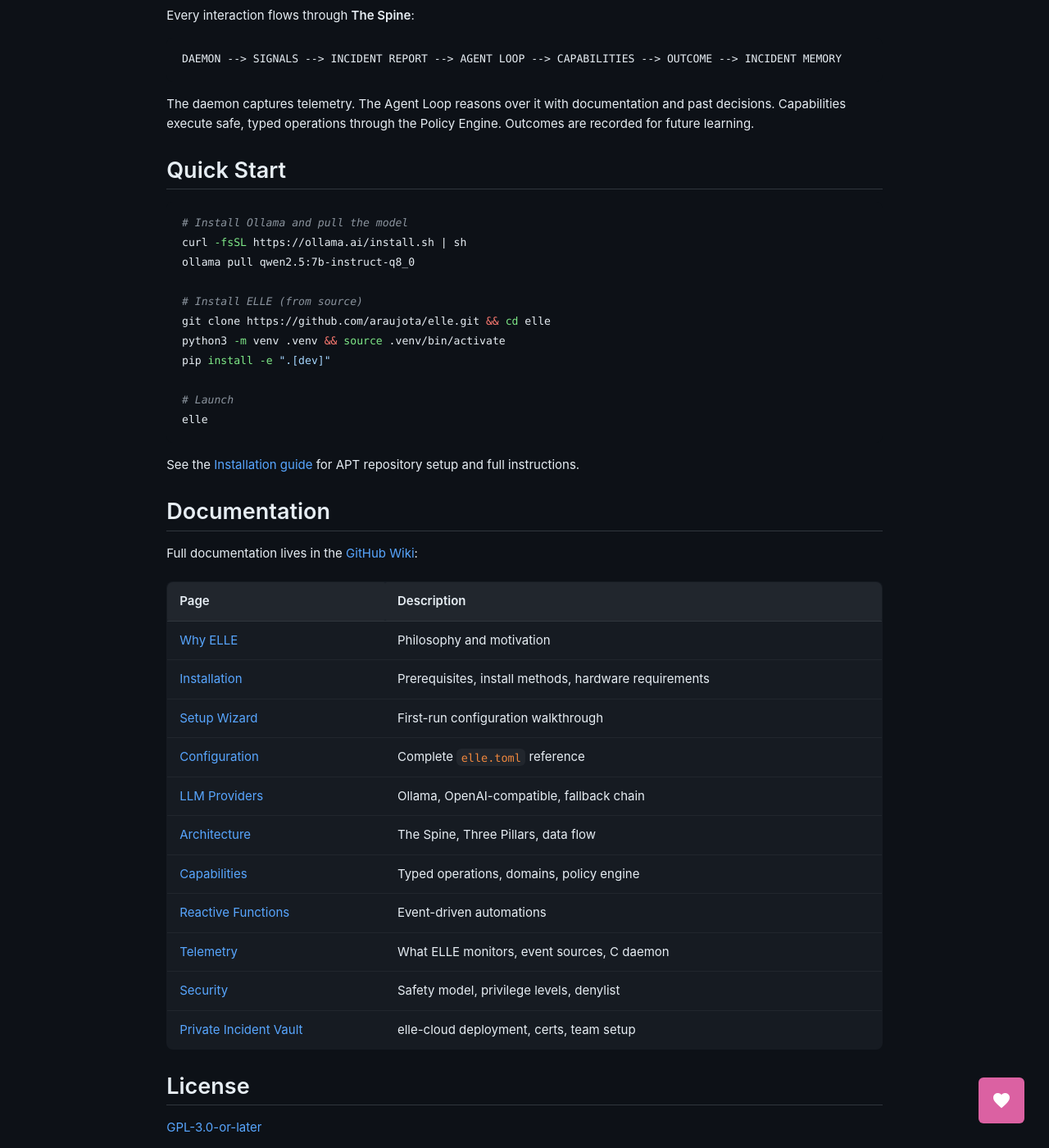
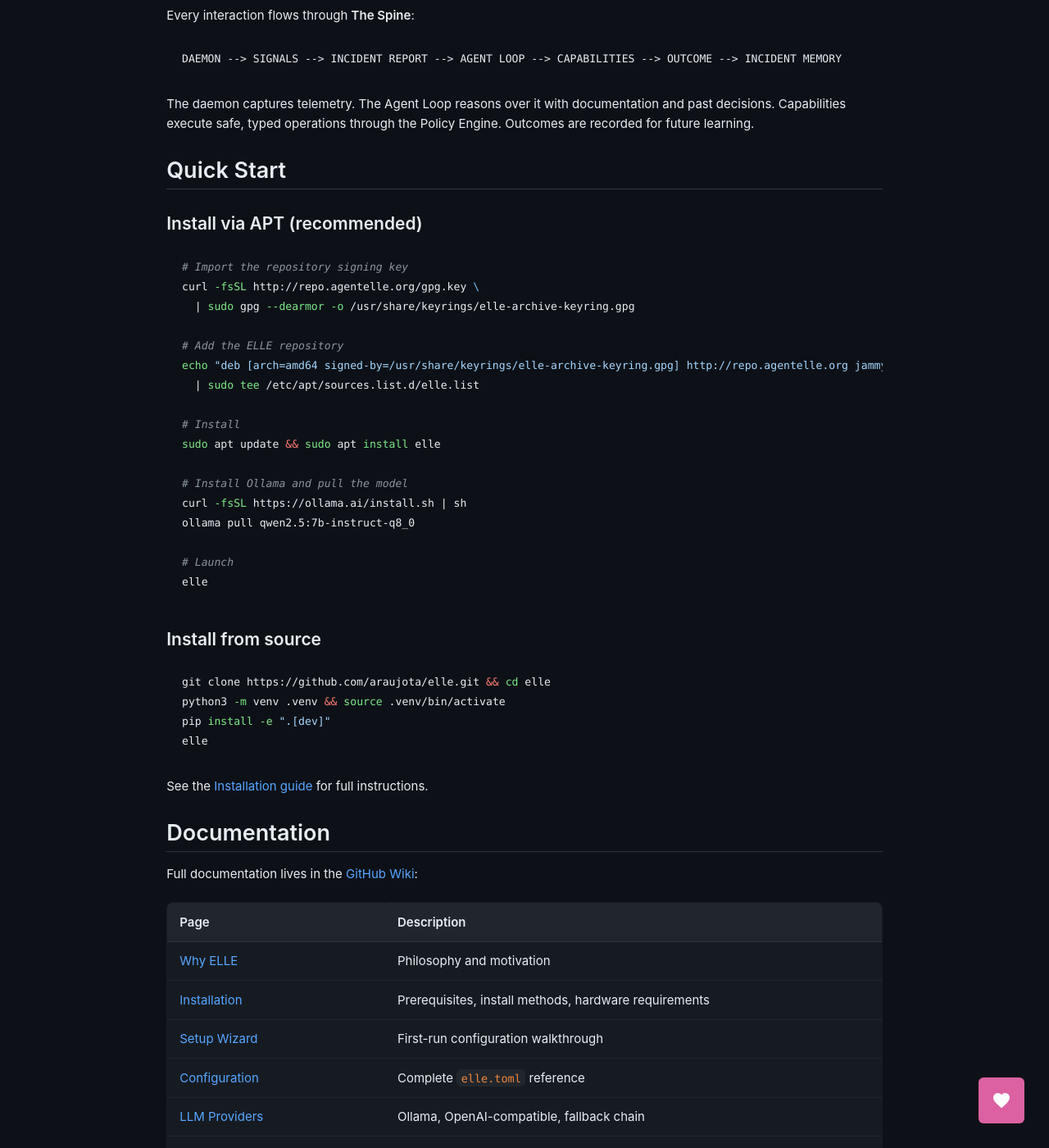
Before and after one commit to araujota/elle, a Jekyll site: the page built from docs/index.md, in a window 1280 px wide and 1400 px high, scrolled down 1230 px. Shown: the whole window at 82% size. Built offline with Jekyll 4.4.1, drawn with Linux system fonts in a browser that asks for light colours.

Commit message:
docs: Add APT repository install instructions for repo.agentelle.org
Update README and GitHub Pages with precise instructions for external
users to add the signing key, configure the apt source, and install
the elle package from our aptly repository.

Co-Authored-By: Claude Opus 4.5 <noreply@anthropic.com>

````diff
--- a/docs/index.md
+++ b/docs/index.md
@@ -74,21 +74,38 @@ The daemon captures telemetry. The Agent Loop reasons over it with documentation
 
 ## Quick Start
 
+### Install via APT (recommended)
+
 ```bash
+# Import the repository signing key
+curl -fsSL http://repo.agentelle.org/gpg.key \
+  | sudo gpg --dearmor -o /usr/share/keyrings/elle-archive-keyring.gpg
+
+# Add the ELLE repository
+echo "deb [arch=amd64 signed-by=/usr/share/keyrings/elle-archive-keyring.gpg] http://repo.agentelle.org jammy main" \
+  | sudo tee /etc/apt/sources.list.d/elle.list
+
+# Install
+sudo apt update && sudo apt install elle
+
 # Install Ollama and pull the model
 curl -fsSL https://ollama.ai/install.sh | sh
 ollama pull qwen2.5:7b-instruct-q8_0
-
-# Install ELLE (from source)
-git clone https://github.com/araujota/elle.git && cd elle
-python3 -m venv .venv && source .venv/bin/activate
-pip install -e ".[dev]"
 
 # Launch
 elle
 ```
 
-See the [Installation guide]({{ site.github_wiki }}/Installation) for APT repository setup and full instructions.
+### Install from source
+
+```bash
+git clone https://github.com/araujota/elle.git && cd elle
+python3 -m venv .venv && source .venv/bin/activate
+pip install -e ".[dev]"
+elle
+```
+
+See the [Installation guide]({{ site.github_wiki }}/Installation) for full instructions.
 
 ## Documentation
 
````
Also changed, not shown: README.md.
